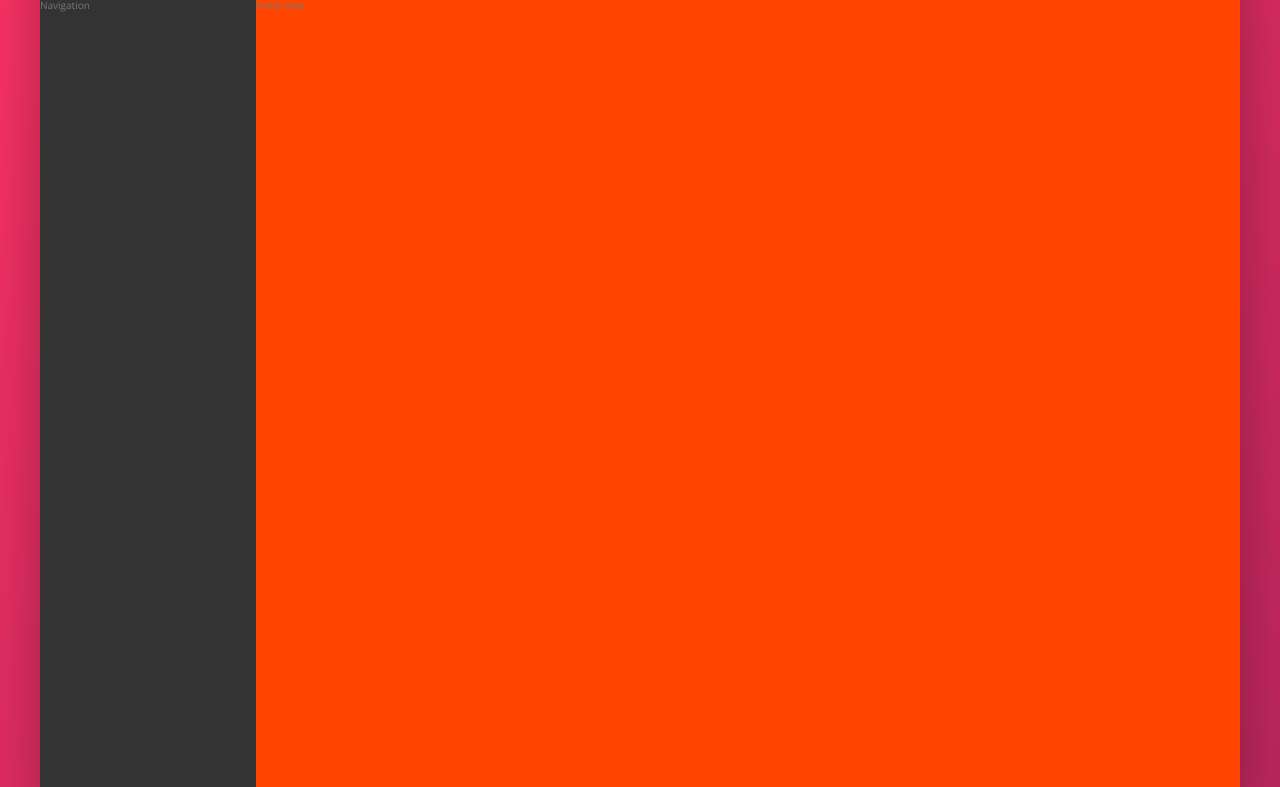
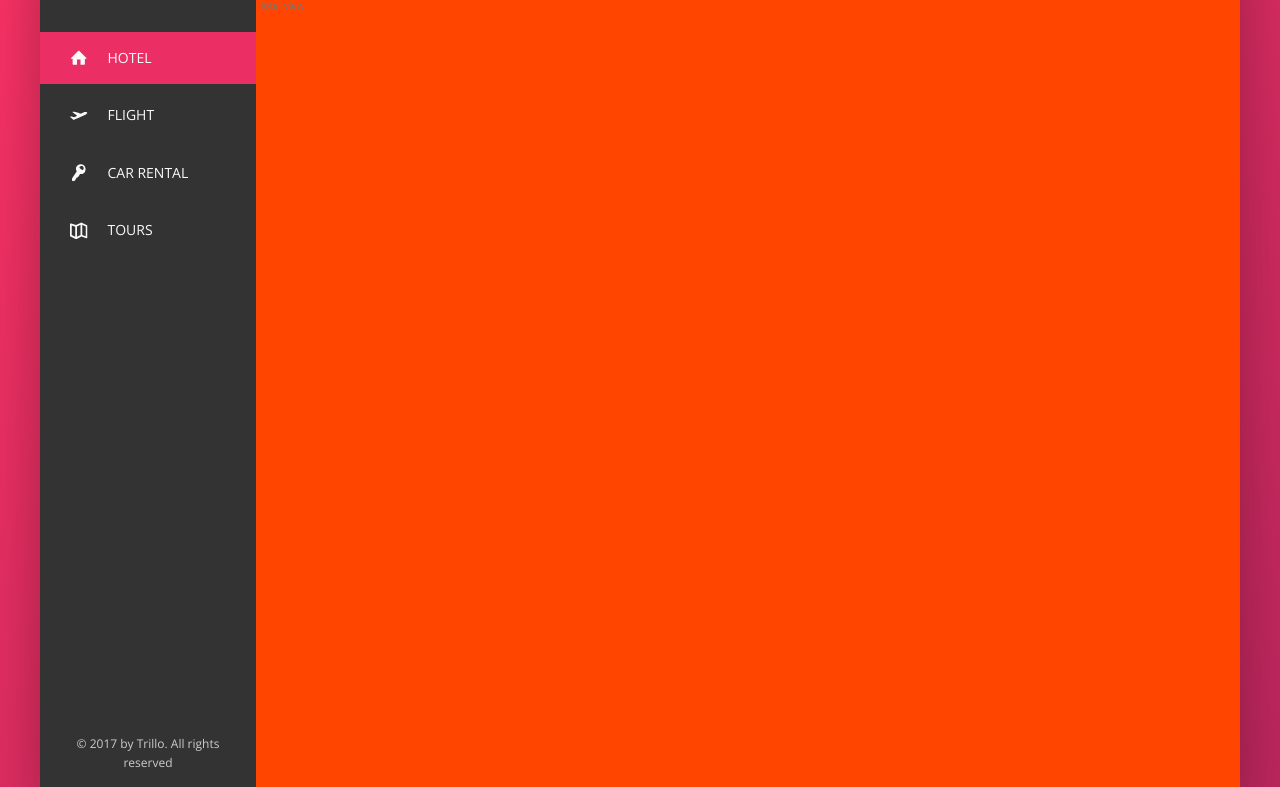
Before and after one commit to tonikontinen/trillo, a website: page index.html in a window 1280 px wide. Shown: the part 153-940 px from the top of the page. Drawn offline with nearby package versions, Linux system fonts and the light colour scheme; files that its build step writes are made by us from their sources.

Commit message:
Edited the styles

```diff
--- a/index.html
+++ b/index.html
@@ -55,7 +55,44 @@
       </header>
 
       <div class="content">
-        <nav class="sidebar">Navigation</nav>
+        <nav class="sidebar">
+          <ul class="side-nav">
+            <li class="side-nav__item side-nav__item--active">
+              <a href="#" class="side-nav__link">
+                <svg class="side-nav__icon">
+                  <use xlink:href="img/sprite.svg#icon-home"></use>
+                </svg>
+                <span>Hotel</span>
+              </a>
+            </li>
+            <li class="side-nav__item">
+              <a href="#" class="side-nav__link">
+                <svg class="side-nav__icon">
+                  <use xlink:href="img/sprite.svg#icon-aircraft-take-off"></use>
+                </svg>
+                <span>Flight</span>
+              </a>
+            </li>
+            <li class="side-nav__item">
+              <a href="#" class="side-nav__link">
+                <svg class="side-nav__icon">
+                  <use xlink:href="img/sprite.svg#icon-key"></use>
+                </svg>
+                <span>Car rental</span>
+              </a>
+            </li>
+            <li class="side-nav__item">
+              <a href="#" class="side-nav__link">
+                <svg class="side-nav__icon">
+                  <use xlink:href="img/sprite.svg#icon-map"></use>
+                </svg>
+                <span>Tours</span>
+              </a>
+            </li>
+          </ul>
+
+          <div class="legal">&copy; 2017 by Trillo. All rights reserved</div>
+        </nav>
         <main class="hotel-view">Hotel view</main>
       </div>
     </div>
--- a/sass/_components.scss
+++ b/sass/_components.scss
@@ -109,6 +109,75 @@
   &__user-photo {
     height: 3.75rem;
     border-radius: 50%;
-    margin-right: 1rem;
+    margin-right: 5rem;
   }
 }
+
+/////////////////////////////////////
+// SIDE NAV
+.side-nav {
+  font-size: 1.4rem;
+  list-style: none;
+  margin-top: 3.5rem;
+
+  &__item {
+    position: relative;
+
+    &:not(:last-child) {
+      margin-bottom: 0.5rem;
+    }
+  }
+
+  &__item::before {
+    content: "";
+    position: absolute;
+    top: 0;
+    left: 0;
+    height: 100%;
+    width: 3px;
+    background-color: var(--color-primary);
+    transform: scaleY(0);
+    transition: transform 0.2s, width 0.4s cubic-bezier(1, 0, 0, 1) 0.2s,
+      background-color 0.1s;
+  }
+
+  &__item:hover::before,
+  &__item--active::before {
+    transform: scaleY(1);
+    width: 100%;
+  }
+
+  &__item:active::before {
+    background-color: var(--color-primary-light);
+  }
+
+  &__link:link,
+  &__link:visited {
+    color: var(--color-grey-light-1);
+    text-decoration: none;
+    text-transform: uppercase;
+    display: block;
+    padding: 1.5rem 3rem;
+    position: relative;
+    z-index: 10;
+
+    display: flex;
+    align-items: center;
+  }
+
+  &__icon {
+    width: 1.75rem;
+    height: 1.75rem;
+    margin-right: 2rem;
+    fill: currentColor;
+  }
+}
+
+/////////////////////////////////////
+// LEGAL TXT
+.legal {
+  font-size: 1.2rem;
+  color: var(--color-grey-light-4);
+  text-align: center;
+  padding: 2.5rem;
+}
--- a/sass/_layout.scss
+++ b/sass/_layout.scss
@@ -26,11 +26,16 @@
   background-color: var(--color-grey-dark-1);
 
   flex: 0 0 18%;
-  height: 100vh;
+
+  display: flex;
+  flex-direction: column;
+  justify-content: space-between;
 }
 
 .hotel-view {
+  background-color: #fff;
   background-color: orangered;
+  height: 80rem;
 
   flex: 1;
 }
```
